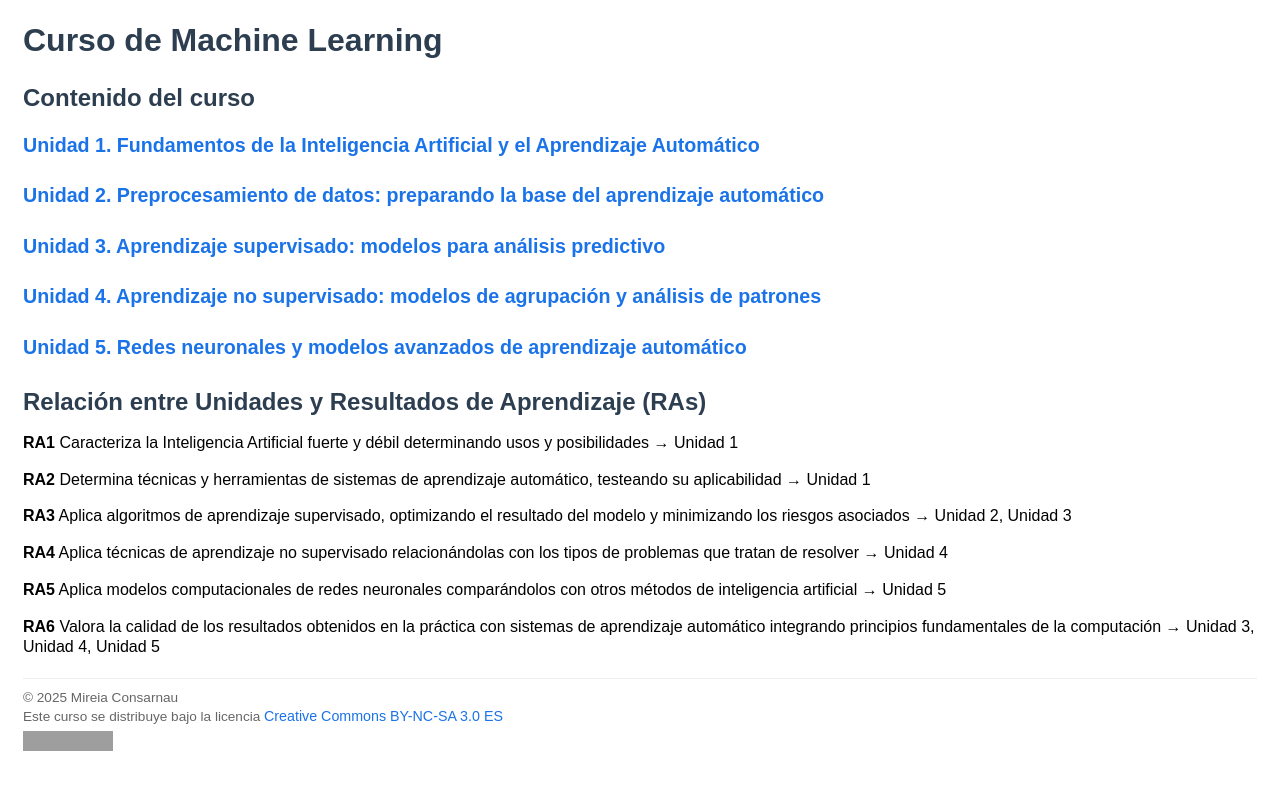
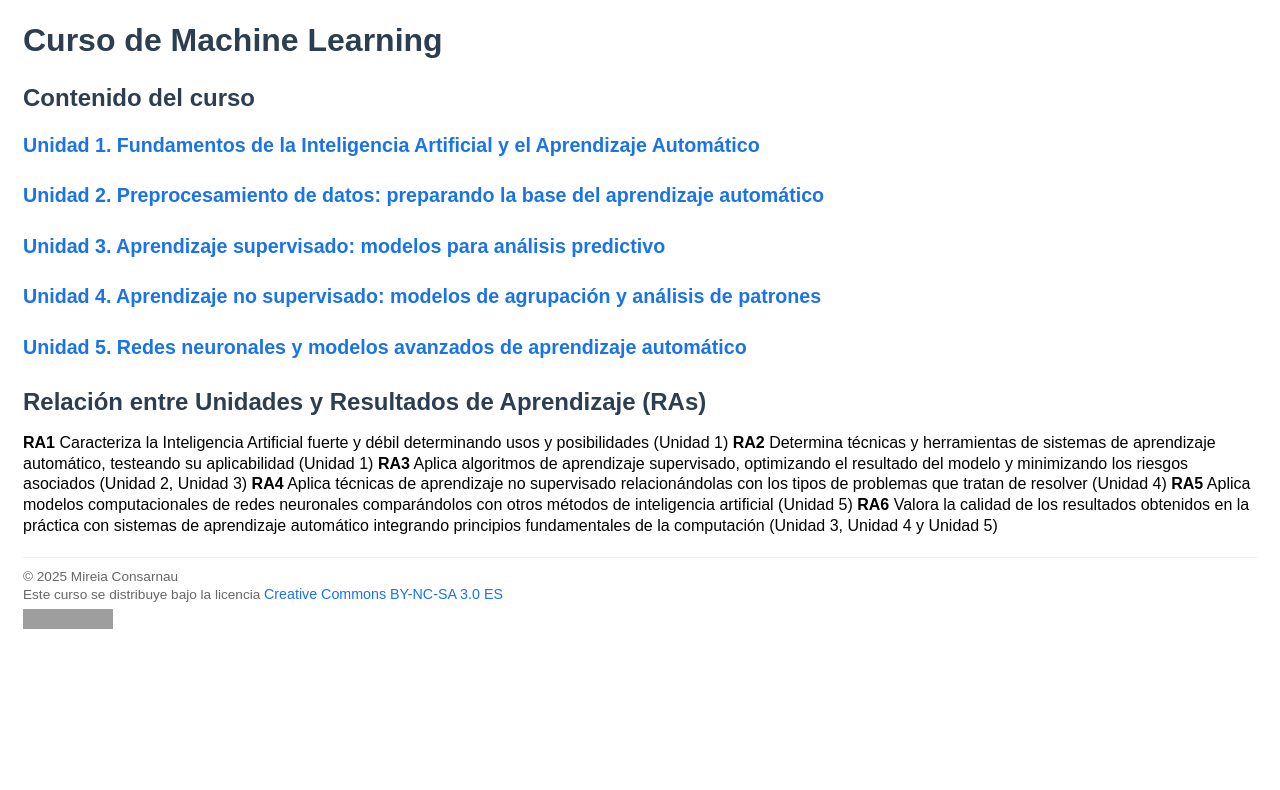
Before and after one commit to mireiaconsarnau/machine_learning, a Jekyll site: the page built from index.md, in a window 1280 px wide. Shown: the top 790 px of the page. Built offline with Jekyll 4.4.1, drawn with Linux system fonts in a browser that asks for light colours; grey boxes are pictures that could not be loaded.

```diff
--- a/index.md
+++ b/index.md
@@ -13,14 +13,9 @@ title: "Curso de Machine Learning"
 
 ## Relación entre Unidades y Resultados de Aprendizaje (RAs)
 
-**RA1** Caracteriza la Inteligencia Artificial fuerte y débil determinando usos y posibilidades → Unidad 1
-
-**RA2** Determina técnicas y herramientas de sistemas de aprendizaje automático, testeando su aplicabilidad → Unidad 1
-
-**RA3** Aplica algoritmos de aprendizaje supervisado, optimizando el resultado del modelo y minimizando los riesgos asociados → Unidad 2, Unidad 3
-
-**RA4** Aplica técnicas de aprendizaje no supervisado relacionándolas con los tipos de problemas que tratan de resolver → Unidad 4
-
-**RA5** Aplica modelos computacionales de redes neuronales comparándolos con otros métodos de inteligencia artificial → Unidad 5
-
-**RA6** Valora la calidad de los resultados obtenidos en la práctica con sistemas de aprendizaje automático integrando principios fundamentales de la computación → Unidad 3, Unidad 4, Unidad 5
+**RA1** Caracteriza la Inteligencia Artificial fuerte y débil determinando usos y posibilidades (Unidad 1)
+**RA2** Determina técnicas y herramientas de sistemas de aprendizaje automático, testeando su aplicabilidad (Unidad 1)
+**RA3** Aplica algoritmos de aprendizaje supervisado, optimizando el resultado del modelo y minimizando los riesgos asociados (Unidad 2, Unidad 3)
+**RA4** Aplica técnicas de aprendizaje no supervisado relacionándolas con los tipos de problemas que tratan de resolver (Unidad 4)
+**RA5** Aplica modelos computacionales de redes neuronales comparándolos con otros métodos de inteligencia artificial (Unidad 5)
+**RA6** Valora la calidad de los resultados obtenidos en la práctica con sistemas de aprendizaje automático integrando principios fundamentales de la computación (Unidad 3, Unidad 4 y Unidad 5)
```
